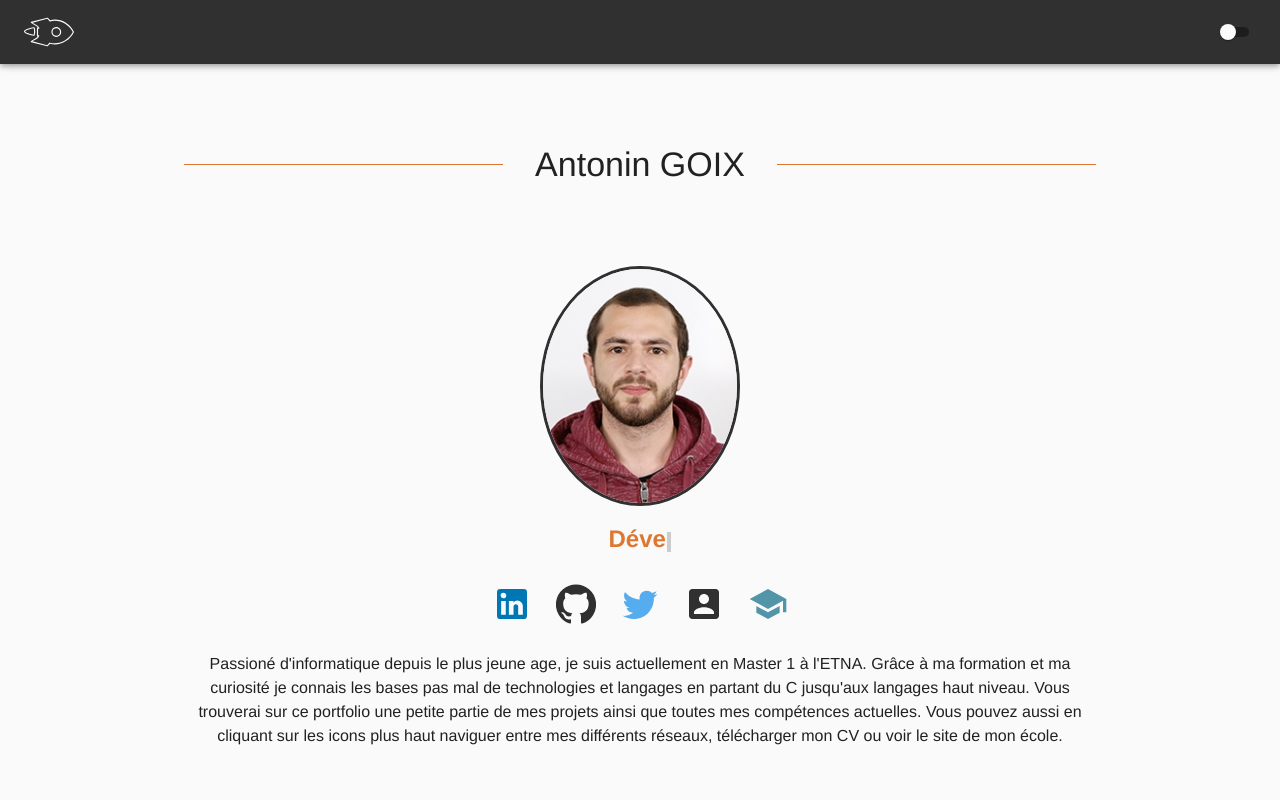
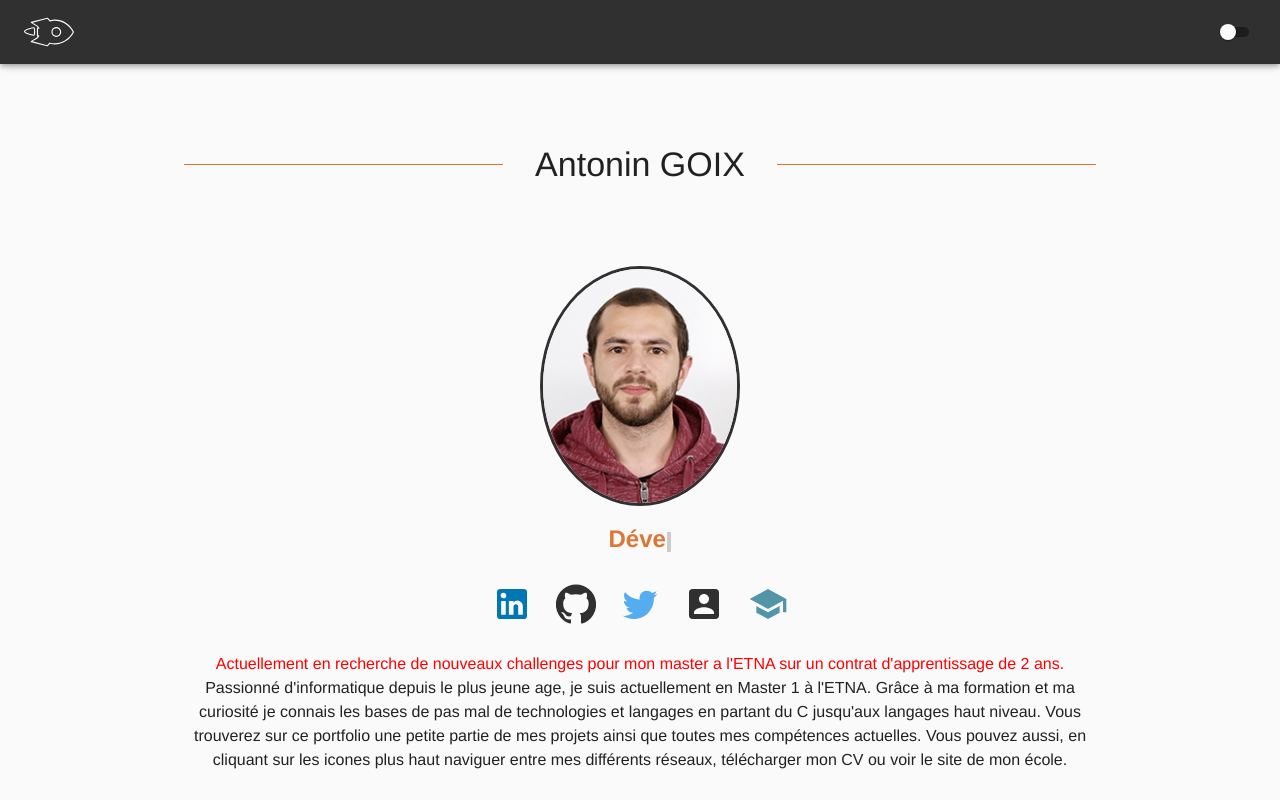
Before and after one commit to TO19/portfolio, a React (Create React App) app: page / in a window 1280 px wide. Shown: the top 800 px of the page. Built offline with nearby package versions, Linux system fonts and the light colour scheme.

Commit message:
FIX: Orthographe

```diff
--- a/src/components/header/Header.tsx
+++ b/src/components/header/Header.tsx
@@ -37,7 +37,7 @@ export default function Header(): ReactElement {
               className={classes.headerTitle}
             >
               <RocketSVG width="50px" height="50px" />
-              {/* Phamton */}
+              {/* Phamtom */}
             </Typography>
             <Switch
               color={windowPos > headerFadeBP ? "secondary" : "primary"}
--- a/src/pages/home/Home.tsx
+++ b/src/pages/home/Home.tsx
@@ -36,22 +36,27 @@ export default function Home(): ReactElement {
             textArray={[
               "Passionné de tech",
               "Développeur",
+              "Fullstack",
               "Étudiant Master 1",
-              "Architecte",
+              "Architecte logicie",
             ]}
             loop={true}
           />
           <SocialButtons />
           <Typography
             variant="body1"
-            style={{ margin: "1rem 0 0 0", textAlign: "center" }}
+            style={{ margin: "1rem 0 0 0", textAlign: "center", color: "red" }}
           >
-            Passioné d'informatique depuis le plus jeune age, je suis
+            Actuellement en recherche de nouveaux challenges pour mon master a
+            l'ETNA sur un contrat d'apprentissage de 2 ans.
+          </Typography>
+          <Typography variant="body1" style={{ textAlign: "center" }}>
+            Passionné d'informatique depuis le plus jeune age, je suis
             actuellement en Master 1 à l'ETNA. Grâce à ma formation et ma
-            curiosité je connais les bases pas mal de technologies et langages
-            en partant du C jusqu'aux langages haut niveau. Vous trouverai sur
+            curiosité je connais les bases de pas mal de technologies et langages
+            en partant du C jusqu'aux langages haut niveau. Vous trouverez sur
             ce portfolio une petite partie de mes projets ainsi que toutes mes
-            compétences actuelles. Vous pouvez aussi en cliquant sur les icons
+            compétences actuelles. Vous pouvez aussi, en cliquant sur les icones
             plus haut naviguer entre mes différents réseaux, télécharger mon CV
             ou voir le site de mon école.
           </Typography>
```
